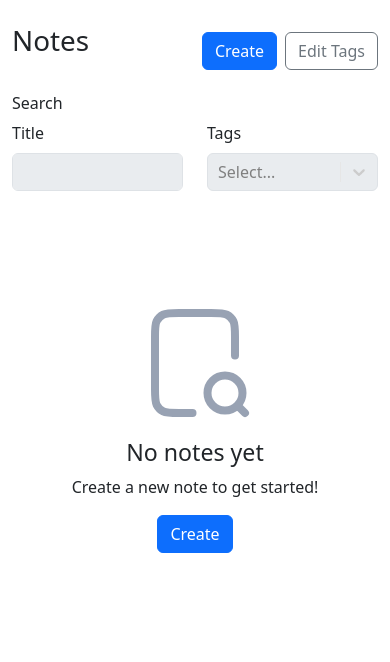
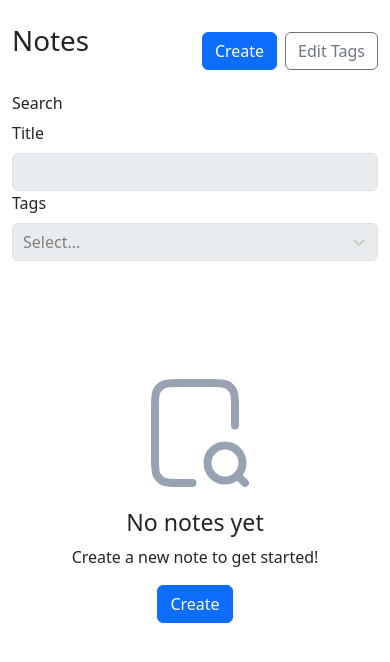
Before and after one commit to rosstungol/notes-app, a React (Vite) app: page /#/ in a window 390 px wide. Shown: the top 662 px of the page. Built offline with nearby package versions, Linux system fonts and the light colour scheme.

Commit message:
Adds form styling for small screens

```diff
--- a/src/components/NoteForm.tsx
+++ b/src/components/NoteForm.tsx
@@ -39,7 +39,7 @@ export function NoteForm({
   return (
     <Form onSubmit={handleSubmit}>
       <Stack gap={4}>
-        <Row>
+        <Row xs={1} lg={2}>
           <Col>
             <Form.Group controlId='title'>
               <Form.Label>Title</Form.Label>
--- a/src/components/NoteList.tsx
+++ b/src/components/NoteList.tsx
@@ -72,8 +72,8 @@ export function NoteList({
         </Col>
       </Row>
       <Form className='mb-4'>
-        <Row>
-          <h6>Search</h6>
+        <h6>Search</h6>
+        <Row xs={1} lg={2}>
           <Col>
             <Form.Group controlId='title'>
               <Form.Label>Title</Form.Label>
```
